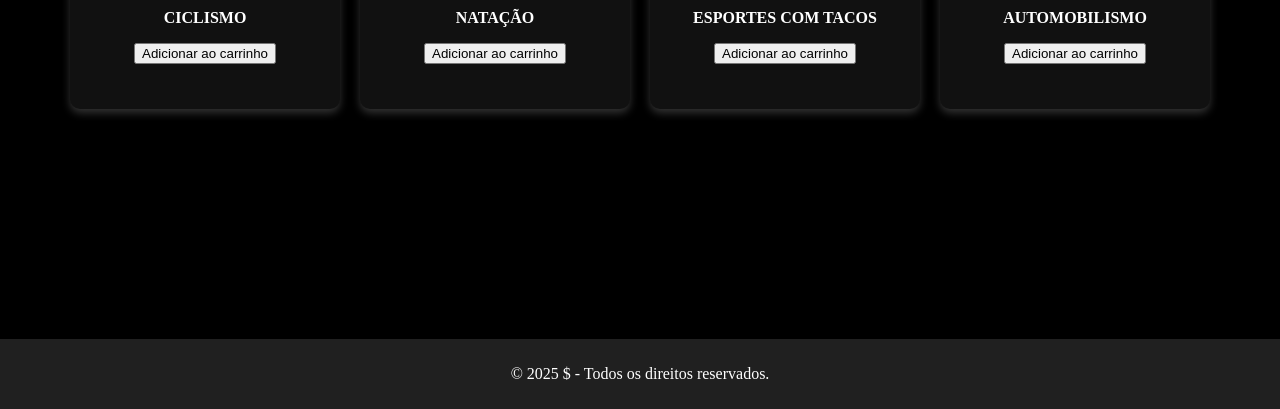
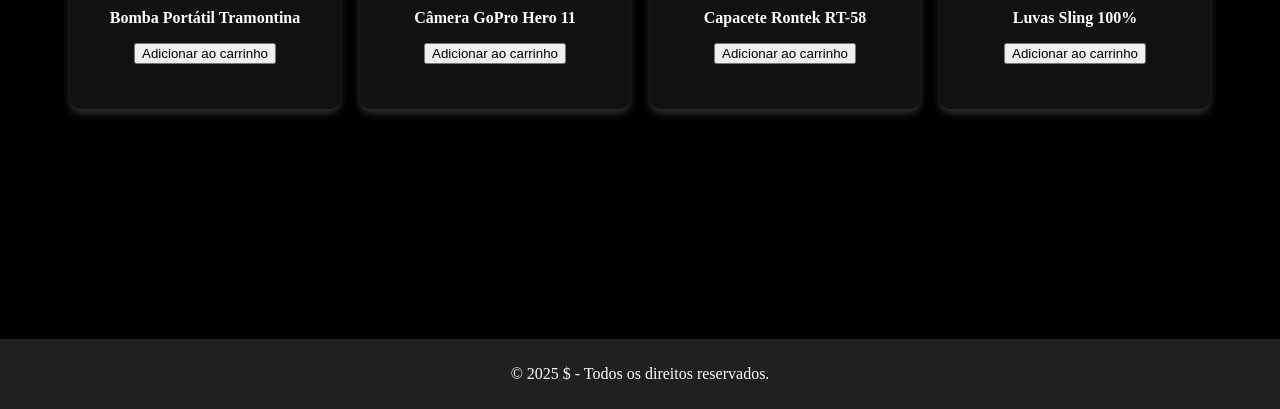
Before and after one commit to JoseEzequiel7/projetoPSI, a Flask app: page /categorias/ciclismo in a window 1280 px wide. Shown: the part 771-1180 px from the top of the page. Run offline with Flask 3, Linux system fonts and the light colour scheme.

Commit message:
Update ciclismo.html

```diff
--- a/templates/ciclismo.html
+++ b/templates/ciclismo.html
@@ -47,48 +47,48 @@
 
         <div class="sidebar">
             <div class="cards">
-                <img src="{{ url_for('static', filename='Foto/Foto_seção_de_ação.webp') }}" alt="">
-                <p>ROUPAS</p>
+                <img src="{{ url_for('static', filename='imagens/ciclismo/capa.png') }}" alt="">
+                <p>Capacete DaMatta</p>
                 <center>
                     <form action="{{ url_for('add_to_cart') }}" method="post">
-                        <input type="hidden" name="product_image" value="{{ url_for('static', filename='Foto/Foto_seção_de_ação.webp') }}">
-                        <input type="hidden" name="product_description" value="ROUPAS">
+                        <input type="hidden" name="product_image" value="{{ url_for('static', filename='imagens/ciclismo/capa.png') }}">
+                        <input type="hidden" name="product_description" value="Capacete DaMatta">
                         <button type="submit">Adicionar ao carrinho</button>
                     </form>
                 </center>
             </div>
 
             <div class="cards">
-                <img src="{{ url_for('static', filename='Foto/Foto_seção_de_corrida.webp') }}" alt="">
-                <p>ACESSÓRIOS</p>
+                <img src="{{ url_for('static', filename='imagens/ciclismo/kitpneu.webp') }}" alt="">
+                <p>Kit para reparo de pneus</p>
                 <center>
                     <form action="{{ url_for('add_to_cart') }}" method="post">
-                        <input type="hidden" name="product_image" value="{{ url_for('static', filename='Foto/Foto_seção_de_corrida.webp') }}">
-                        <input type="hidden" name="product_description" value="ACESSÓRIOS">
+                        <input type="hidden" name="product_image" value="{{ url_for('static', filename='imagens/ciclismo/kitpneu.webp') }}">
+                        <input type="hidden" name="product_description" value="Kit para reparo de pneus">
                         <button type="submit">Adicionar ao carrinho</button>
                     </form>
                 </center>
             </div>
 
             <div class="cards">
-                <img src="{{ url_for('static', filename='Foto/Foto_seção_de_basquete.webp') }}" alt="">
-                <p>EQUIPAMENTOS ESPORTIVOS</p>
+                <img src="{{ url_for('static', filename='imagens/ciclismo/gps.webp') }}" alt="">
+                <p>Relógio GPS para corridas</p>
                 <center>
                     <form action="{{ url_for('add_to_cart') }}" method="post">
-                        <input type="hidden" name="product_image" value="{{ url_for('static', filename='Foto/Foto_seção_de_basquete.webp') }}">
-                        <input type="hidden" name="product_description" value="EQUIPAMENTOS ESPORTIVOS">
+                        <input type="hidden" name="product_image" value="{{ url_for('static', filename='imagens/ciclismo/gps.webp') }}">
+                        <input type="hidden" name="product_description" value="Relógio GPS">
                         <button type="submit">Adicionar ao carrinho</button>
                     </form>
                 </center>
             </div>
 
             <div class="cards">
-                <img src="{{ url_for('static', filename='Foto/Foto_seção_de_luta.webp') }}" alt="">
-                <p>VÔLEI</p>
+                <img src="{{ url_for('static', filename='imagens/ciclismo/suporte.webp') }}" alt="">
+                <p>Suporte de guidão para celular</p>
                 <center>
                     <form action="{{ url_for('add_to_cart') }}" method="post">
-                        <input type="hidden" name="product_image" value="{{ url_for('static', filename='Foto/Foto_seção_de_luta.webp') }}">
-                        <input type="hidden" name="product_description" value="VÔLEI">
+                        <input type="hidden" name="product_image" value="{{ url_for('static', filename='imagens/ciclismo/suporte.webp') }}">
+                        <input type="hidden" name="product_description" value="Suporte para celular">
                         <button type="submit">Adicionar ao carrinho</button>
                     </form>
                 </center>
@@ -97,48 +97,48 @@
 
         <div class="sidebar">
             <div class="cards">
-                <img src="{{ url_for('static', filename='Foto/Foto_seção_de_luta.webp') }}" alt="">
-                <p>CICLISMO</p>
+                <img src="{{ url_for('static', filename='imagens/ciclismo/bomba.jpg') }}" alt="">
+                <p>Bomba Portátil Tramontina</p>
                 <center>
                     <form action="{{ url_for('add_to_cart') }}" method="post">
-                        <input type="hidden" name="product_image" value="{{ url_for('static', filename='Foto/Foto_seção_de_luta.webp') }}">
-                        <input type="hidden" name="product_description" value="CICLISMO">
+                        <input type="hidden" name="product_image" value="{{ url_for('static', filename='imagens/ciclismo/bomba.jpg') }}">
+                        <input type="hidden" name="product_description" value="Bomba Portátil">
                         <button type="submit">Adicionar ao carrinho</button>
                     </form>
                 </center>
             </div>
 
             <div class="cards">
-                <img src="{{ url_for('static', filename='Foto/Foto_seção_de_luta.webp') }}" alt="">
-                <p>NATAÇÃO</p>
+                <img src="{{ url_for('static', filename='imagens/ciclismo/gopro.png') }}" alt="">
+                <p>Câmera GoPro Hero 11</p>
                 <center>
                     <form action="{{ url_for('add_to_cart') }}" method="post">
-                        <input type="hidden" name="product_image" value="{{ url_for('static', filename='Foto/Foto_seção_de_luta.webp') }}">
-                        <input type="hidden" name="product_description" value="NATAÇÃO">
+                        <input type="hidden" name="product_image" value="{{ url_for('static', filename='imagens/ciclismo/gopro.png') }}">
+                        <input type="hidden" name="product_description" value="GoPro Hero 11">
                         <button type="submit">Adicionar ao carrinho</button>
                     </form>
                 </center>
             </div>
 
             <div class="cards">
-                <img src="{{ url_for('static', filename='Foto/Foto_seção_de_luta.webp') }}" alt="">
-                <p>ESPORTES COM TACOS</p>
+                <img src="{{ url_for('static', filename='imagens/ciclismo/capac.jpg') }}" alt="">
+                <p>Capacete Rontek RT-58</p>
                 <center>
                     <form action="{{ url_for('add_to_cart') }}" method="post">
-                        <input type="hidden" name="product_image" value="{{ url_for('static', filename='Foto/Foto_seção_de_luta.webp') }}">
-                        <input type="hidden" name="product_description" value="ESPORTES COM TACOS">
+                        <input type="hidden" name="product_image" value="{{ url_for('static', filename='imagens/ciclismo/capac.jpg') }}">
+                        <input type="hidden" name="product_description" value="Capacete Rontek RT-58">
                         <button type="submit">Adicionar ao carrinho</button>
                     </form>
                 </center>
             </div>
 
             <div class="cards">
-                <img src="{{ url_for('static', filename='Foto/Foto_seção_de_luta.webp') }}" alt="">
-                <p>AUTOMOBILISMO</p>
+                <img src="{{ url_for('static', filename='imagens/ciclismo/luvass.jpg') }}" alt="">
+                <p>Luvas Sling 100%</p>
                 <center>
                     <form action="{{ url_for('add_to_cart') }}" method="post">
-                        <input type="hidden" name="product_image" value="{{ url_for('static', filename='Foto/Foto_seção_de_luta.webp') }}">
-                        <input type="hidden" name="product_description" value="AUTOMOBILISMO">
+                        <input type="hidden" name="product_image" value="{{ url_for('static', filename='imagens/ciclismo/luvass.jpg') }}">
+                        <input type="hidden" name="product_description" value="Luvas Sling">
                         <button type="submit">Adicionar ao carrinho</button>
                     </form>
                 </center>
```
